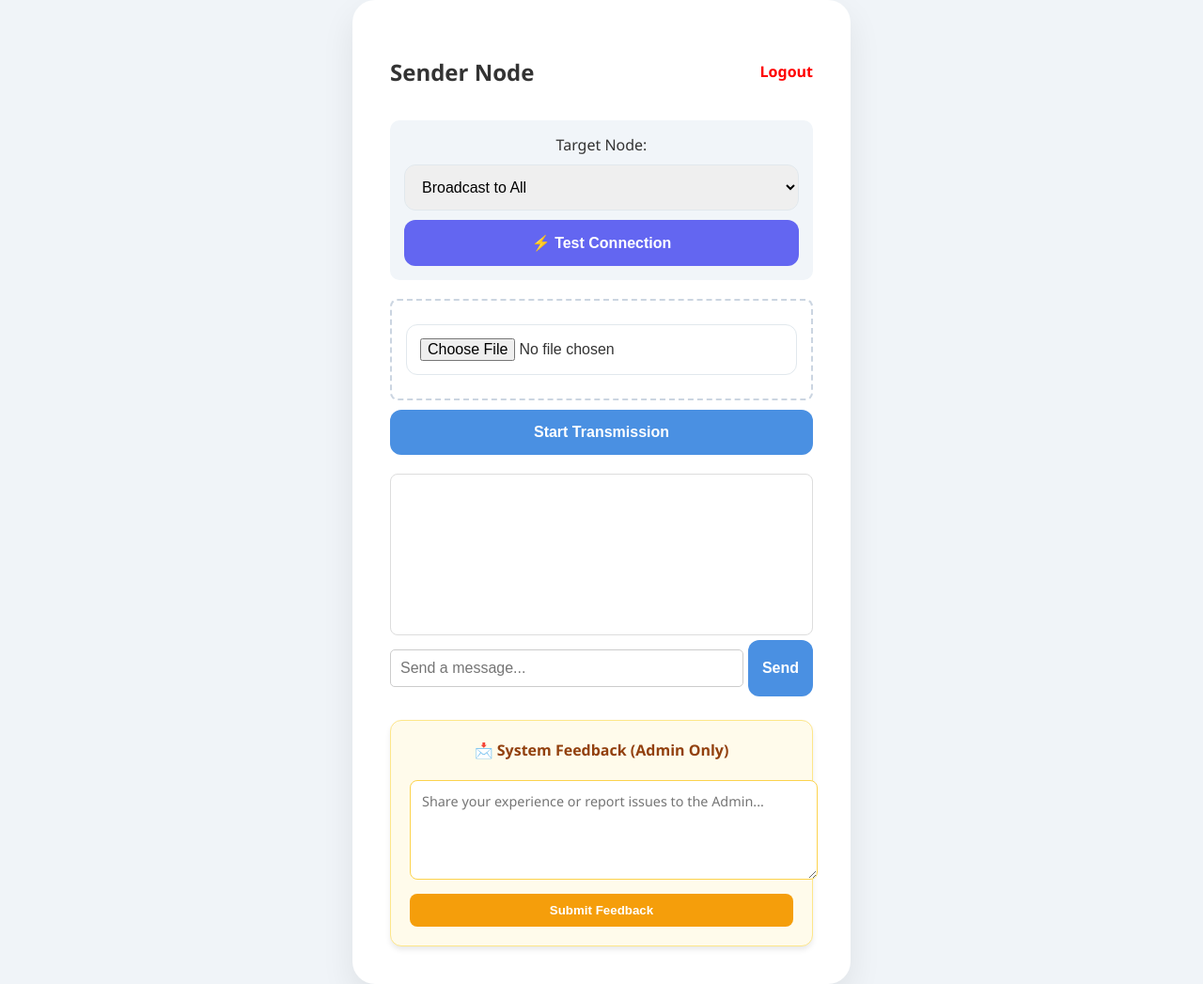
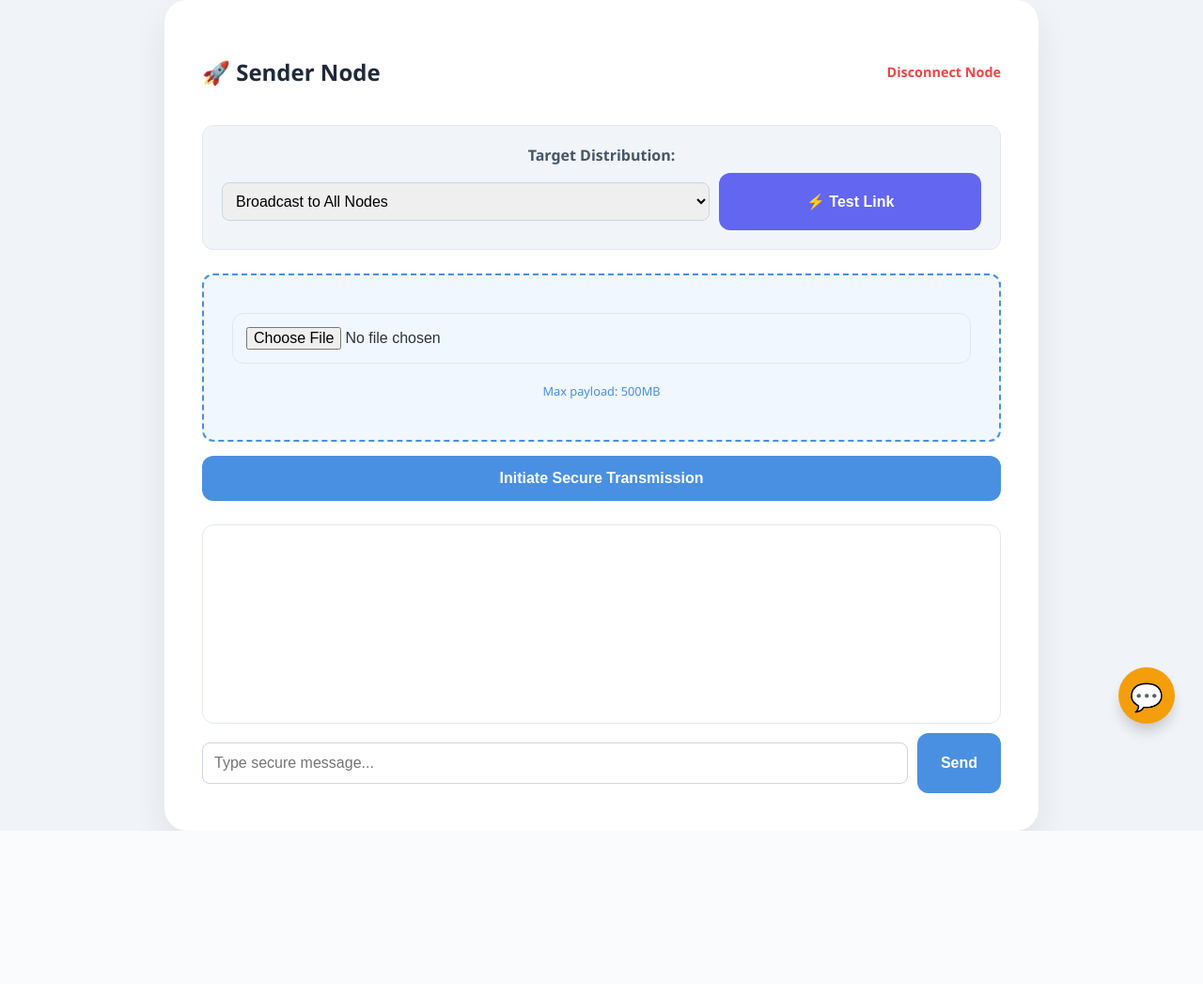
Before and after one commit to dhanushmsr/Secure-File-Transmissions, a Flask app: template templates/sender.html in a window 1280 px wide. Shown: the whole page at 94% size. After the commit the page ends 884 px from the top, so only its background shows below. Run offline with Flask 3, Linux system fonts and the light colour scheme; the template is opened without the code that fills it, so the values that code supplies are empty; some libraries are stand-ins or nearby versions.

Commit message:
Enhance sender.html with new styles and feedback features
Updated HTML structure and styles for sender page, added feedback trigger, and improved layout.

```diff
--- a/templates/sender.html
+++ b/templates/sender.html
@@ -1,6 +1,7 @@
 <!DOCTYPE html>
-<html>
+<html lang="en">
 <head>
+    <meta charset="UTF-8">
     <link rel="stylesheet" href="/static/css/style.css">
     <script src="https://cdnjs.cloudflare.com/ajax/libs/socket.io/4.0.1/socket.io.js"></script>
     <style>
@@ -12,80 +13,93 @@
             border-radius: 12px;
             box-shadow: 0 4px 6px -1px rgba(0, 0, 0, 0.1);
         }
-        #feedbackInput {
-            width: 100%;
-            height: 80px;
-            padding: 12px;
-            border-radius: 8px;
-            border: 1px solid #fcd34d;
-            font-family: inherit;
-            font-size: 0.9rem;
-            resize: vertical;
-            outline: none;
-            margin-bottom: 10px;
-        }
-        #feedbackInput:focus {
-            border-color: #f59e0b;
-            box-shadow: 0 0 0 3px rgba(245, 158, 11, 0.1);
-        }
-        .feedback-btn {
-            width: 100%;
-            padding: 10px;
+
+        /* Floating Feedback Icon Styles */
+        .feedback-trigger {
+            position: fixed;
+            bottom: 30px;
+            right: 30px;
+            width: 60px;
+            height: 60px;
             background: #f59e0b;
             color: white;
-            border: none;
-            border-radius: 8px;
+            border-radius: 50%;
+            display: flex;
+            align-items: center;
+            justify-content: center;
+            font-size: 1.8rem;
+            text-decoration: none;
+            box-shadow: 0 10px 15px -3px rgba(0, 0, 0, 0.2);
+            transition: transform 0.2s, background 0.2s;
+            z-index: 1000;
+        }
+        .feedback-trigger:hover {
+            transform: scale(1.1);
+            background: #d97706;
+        }
+
+        /* Alert Notification Animation */
+        .broadcast-alert {
+            position: fixed;
+            top: 20px;
+            left: 50%;
+            transform: translateX(-50%);
+            background: #1e293b;
+            color: white;
+            padding: 12px 25px;
+            border-radius: 50px;
+            font-size: 0.9rem;
             font-weight: bold;
-            cursor: pointer;
-            transition: 0.3s;
+            z-index: 2000;
+            display: none;
+            box-shadow: 0 4px 12px rgba(0,0,0,0.3);
+            border: 1px solid #4a90e2;
         }
-        .feedback-btn:hover { background: #d97706; }
     </style>
 </head>
 <body>
-    <div class="container">
+    <div id="broadcastAlert" class="broadcast-alert">🔔 New System-wide Message</div>
+
+    <div class="container" style="max-width: 850px;">
         <div style="display:flex; justify-content:space-between; align-items:center;">
-            <h2>Sender Node</h2>
-            <a href="/logout" style="color:red; text-decoration:none; font-weight:bold;">Logout</a>
+            <h2 style="color: #1e293b;">🚀 Sender Node</h2>
+            <a href="/logout" style="color: #ef4444; text-decoration: none; font-weight: bold; font-size: 0.9rem;">Disconnect Node</a>
         </div>
 
-        <div style="background:#f1f5f9; padding:15px; border-radius:10px; margin-top:15px;">
-            <label>Target Node:</label>
-            <select id="targetSelect" style="margin-bottom:10px;">
-                <option value="all">Broadcast to All</option>
-                {% for r in receivers %}
-                <option value="room_{{ r.phone }}">{{ r.name }} ({{ r.phone }})</option>
-                {% endfor %}
-            </select>
-            <button onclick="testLink()" class="btn" style="background:#6366f1; margin:0;">⚡ Test Connection</button>
+        <div style="background:#f1f5f9; padding:20px; border-radius:12px; margin-top:20px; border: 1px solid #e2e8f0;">
+            <label style="font-weight: bold; display: block; margin-bottom: 8px; color: #475569;">Target Distribution:</label>
+            <div style="display: flex; gap: 10px;">
+                <select id="targetSelect" style="flex: 2; padding: 10px; border-radius: 8px; border: 1px solid #cbd5e1;">
+                    <option value="all">Broadcast to All Nodes</option>
+                    {% for r in receivers %}
+                    <option value="room_{{ r.phone }}">{{ r.name }} ({{ r.phone }})</option>
+                    {% endfor %}
+                </select>
+                <button onclick="testLink()" class="btn" style="flex: 1; background:#6366f1; margin:0;">⚡ Test Link</button>
+            </div>
         </div>
 
-        <form action="/upload" method="post" enctype="multipart/form-data" style="margin-top:20px;">
+        <form action="/upload" method="post" enctype="multipart/form-data" style="margin-top:25px;">
             <input type="hidden" name="target_receiver" id="hiddenTarget" value="all">
-            <div style="border: 2px dashed #cbd5e1; padding: 15px; border-radius: 8px; margin-bottom: 10px;">
-                <input type="file" name="file" required style="width: 100%;">
+            <div style="border: 2px dashed #4a90e2; padding: 30px; border-radius: 12px; text-align: center; background: #f0f7ff;">
+                <input type="file" name="file" required style="cursor: pointer;">
+                <p style="margin-top: 10px; font-size: 0.8rem; color: #4a90e2;">Max payload: 500MB</p>
             </div>
-            <button type="submit" class="btn" onclick="document.getElementById('hiddenTarget').value = document.getElementById('targetSelect').value">Start Transmission</button>
+            <button type="submit" class="btn" style="width: 100%; margin-top: 15px;"
+                    onclick="document.getElementById('hiddenTarget').value = document.getElementById('targetSelect').value">
+                Initiate Secure Transmission
+            </button>
         </form>
 
-        <div id="chatBox" style="height:150px; overflow-y:auto; background:#fff; border:1px solid #ddd; margin-top:20px; padding:10px; font-size:0.85rem; text-align:left; border-radius: 8px;"></div>
+        <div id="chatBox" style="height:180px; overflow-y:auto; background:#fff; border:1px solid #e2e8f0; margin-top:25px; padding:15px; font-size:0.9rem; border-radius: 12px;"></div>
 
-        <div style="display:flex; gap:5px; margin-top:5px;">
-            <input type="text" id="mInp" placeholder="Send a message..." style="flex:1; padding: 10px; border-radius: 5px; border: 1px solid #ccc;">
-            <button onclick="sendMsg()" class="btn" style="width:auto; margin:0;">Send</button>
-        </div>
-
-        <div class="compose-area" style="background: #fffbeb; border-color: #fde68a; margin-top: 25px;">
-            <h4 style="color: #92400e; margin-top: 0;">📩 System Feedback (Admin Only)</h4>
-            <form action="/submit_feedback" method="post">
-                <textarea id="feedbackInput" name="feedback_msg" placeholder="Share your experience or report issues to the Admin..."></textarea>
-                <button type="submit" class="feedback-btn">Submit Feedback</button>
-            </form>
-            {% if request.args.get('feedback_success') %}
-                <p style="color: #b45309; font-size: 0.8rem; margin-top: 8px; font-weight: bold;">✅ Feedback sent to Admin dashboard!</p>
-            {% endif %}
+        <div style="display:flex; gap:10px; margin-top:10px;">
+            <input type="text" id="mInp" placeholder="Type secure message..." style="flex:1; padding: 12px; border-radius: 8px; border: 1px solid #cbd5e1;">
+            <button onclick="sendMsg()" class="btn" style="width:auto; margin:0; padding: 0 25px;">Send</button>
         </div>
     </div>
+
+    <a href="/feedback_page" class="feedback-trigger" title="Send Feedback to Admin">💬</a>
 
     <script>
         const socket = io();
@@ -93,7 +107,14 @@
         function testLink() {
             const t = document.getElementById('targetSelect').value;
             socket.emit('test_connection', { target: t });
-            alert("Test signal sent to " + t);
+            showAlert("Test signal sent to " + t);
+        }
+
+        function showAlert(text) {
+            const alertBox = document.getElementById('broadcastAlert');
+            alertBox.innerText = "🔔 " + text;
+            alertBox.style.display = 'block';
+            setTimeout(() => { alertBox.style.display = 'none'; }, 3000);
         }
 
         function sendMsg() {
@@ -109,14 +130,18 @@
             if (e.key === "Enter") sendMsg();
         });
 
+        // Listen for all messages to trigger the Alert for everyone
         socket.on('new_message', d => {
             const cb = document.getElementById('chatBox');
-            cb.innerHTML += `<div style="margin-bottom: 5px;">
+            cb.innerHTML += `<div style="margin-bottom: 8px;">
                                 <span style="color:#4a90e2; font-weight:bold;">${d.user}:</span>
-                                <span>${d.msg}</span>
-                                <small style="color:#999; float:right;">${d.time || ''}</small>
+                                <span style="color:#1e293b;">${d.msg}</span>
+                                <small style="color:#94a3b8; float:right; font-size: 0.7rem;">${d.time || ''}</small>
                              </div>`;
             cb.scrollTop = cb.scrollHeight;
+
+            // Trigger alert for all users
+            showAlert("New message from " + d.user);
         });
 
         socket.on('update_user_list', d => {
@@ -129,10 +154,6 @@
                 s.appendChild(o);
             }
         });
-
-        socket.on('notify_sender', d => {
-            console.log("Transmission update:", d);
-        });
     </script>
 </body>
 </html>
```
